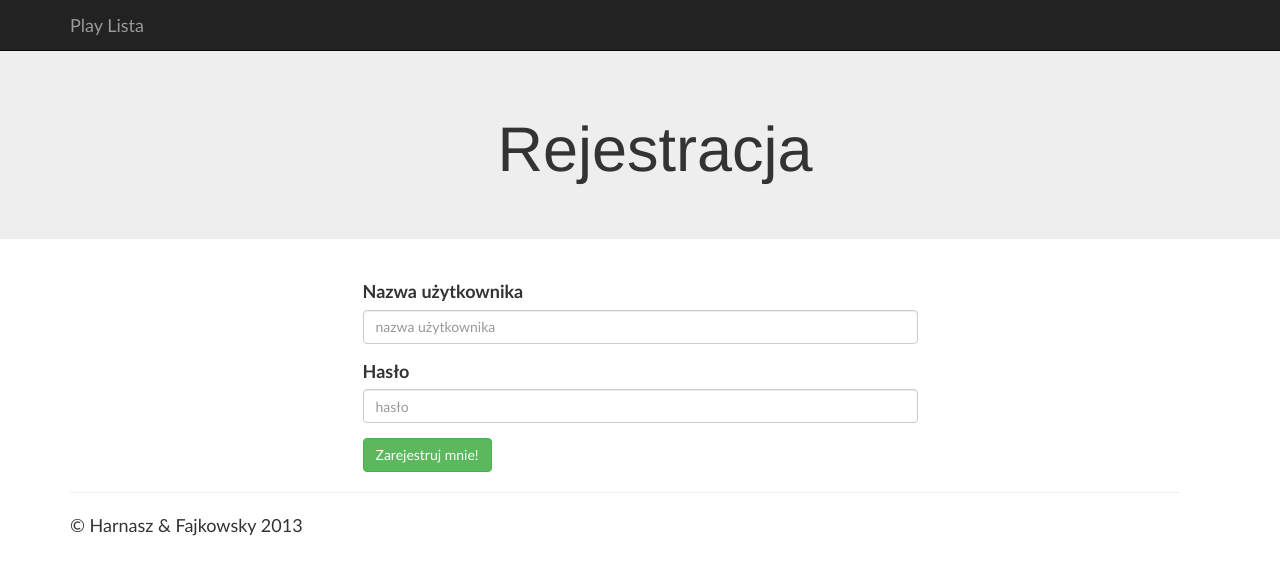
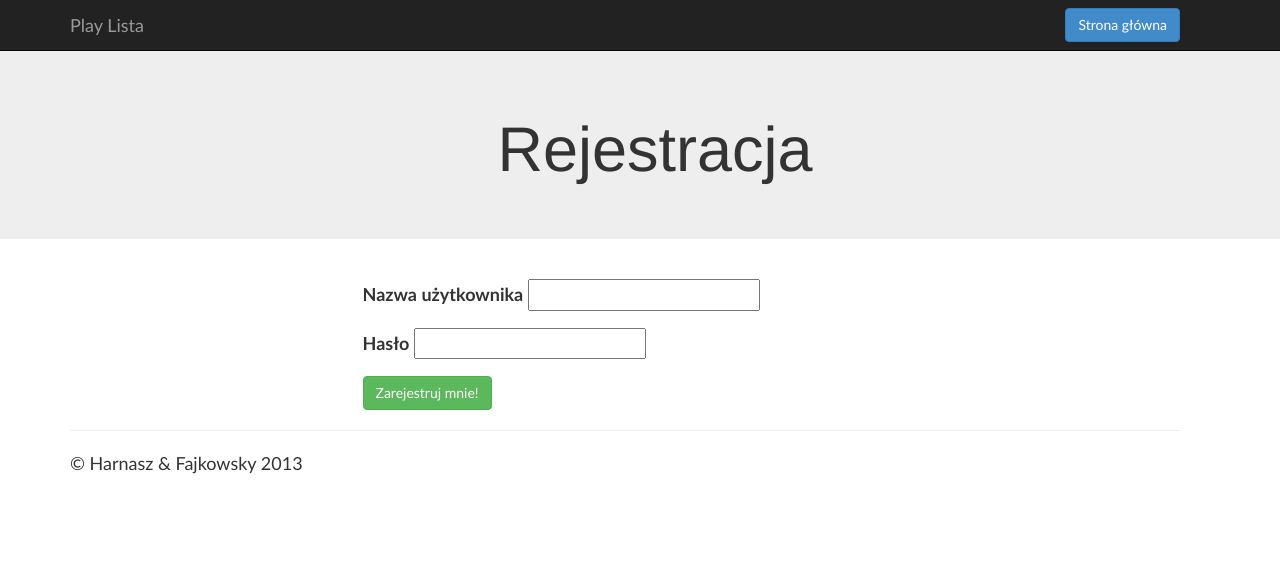
Before and after one commit to Fajkowsky/PlayList, a Django app: template templates/register.html in a window 1280 px wide. Shown: the top 575 px of the page. Run offline with Django 3.2, Linux system fonts and the light colour scheme; the template is opened without the code that fills it: values that come from a table or form of the project are taken from there, others are empty; tables that the repository leaves empty hold one stand-in row (values such as "Sample post"); form fields are guessed from the names that the template uses; parts of the project's set-up code (start-up, migrations or seed data) failed here and were passed over.

Commit message:
minor changes

```diff
--- a/landingpage/forms.py
+++ b/landingpage/forms.py
@@ -14,12 +14,17 @@
 
 class RegisterForm(ModelForm):
 
+    messages = {
+        'required': u'To pole jest wymagane.',
+        'invalid': u'To pole jest niepoprawne.'
+    }
+
     class Meta:
         model = User
         fields = ['username', 'password']
         widgets = {
-            'username': forms.TextInput(attrs={'id': 'login', 'type': 'text', 'class': 'form-control', 'placeholder': 'nazwa użytkownika'}),
-            'password': forms.TextInput(attrs={'id': 'password', 'type': 'password', 'class': 'form-control', 'placeholder': 'hasło'}),
+            'username': forms.TextInput(attrs={'id': 'login', 'type': 'text', 'class': 'form-control', 'placeholder': 'nazwa użytkownika'}, error_messages=messages),
+            'password': forms.TextInput(attrs={'id': 'password', 'type': 'password', 'class': 'form-control', 'placeholder': 'hasło'}, error_messages=messages),
         }
 
     def save(self, commit=True):
--- a/templates/register.html
+++ b/templates/register.html
@@ -12,6 +12,9 @@
       <a class="navbar-brand" href="#">Play Lista </a>
     </div>
     <div class="navbar-collapse collapse">
+    <div class="navbar-form navbar-right">
+        <a href="{% url 'index' %}"><button type="submit" class="btn btn-primary">Strona główna</button></a>
+    </div>
     </div><!--/.navbar-collapse -->
   </div>
 </div>
```
